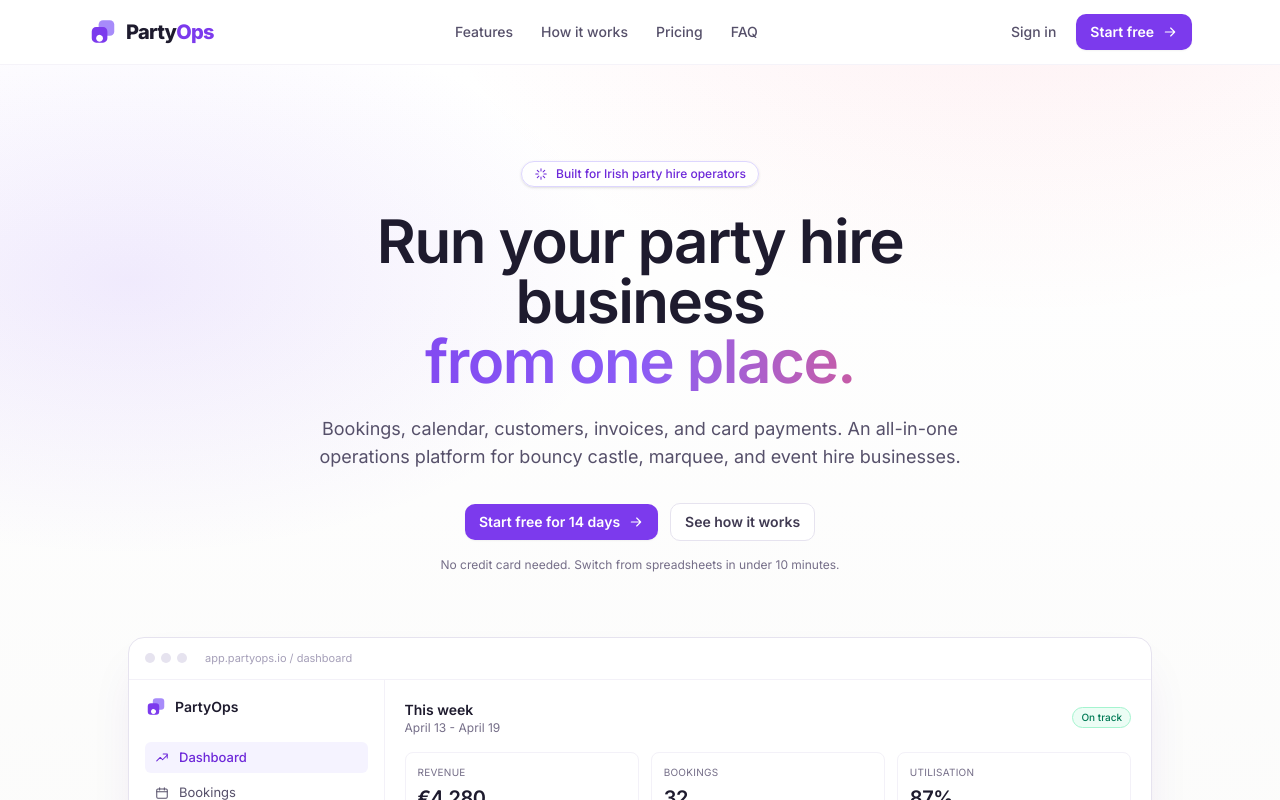
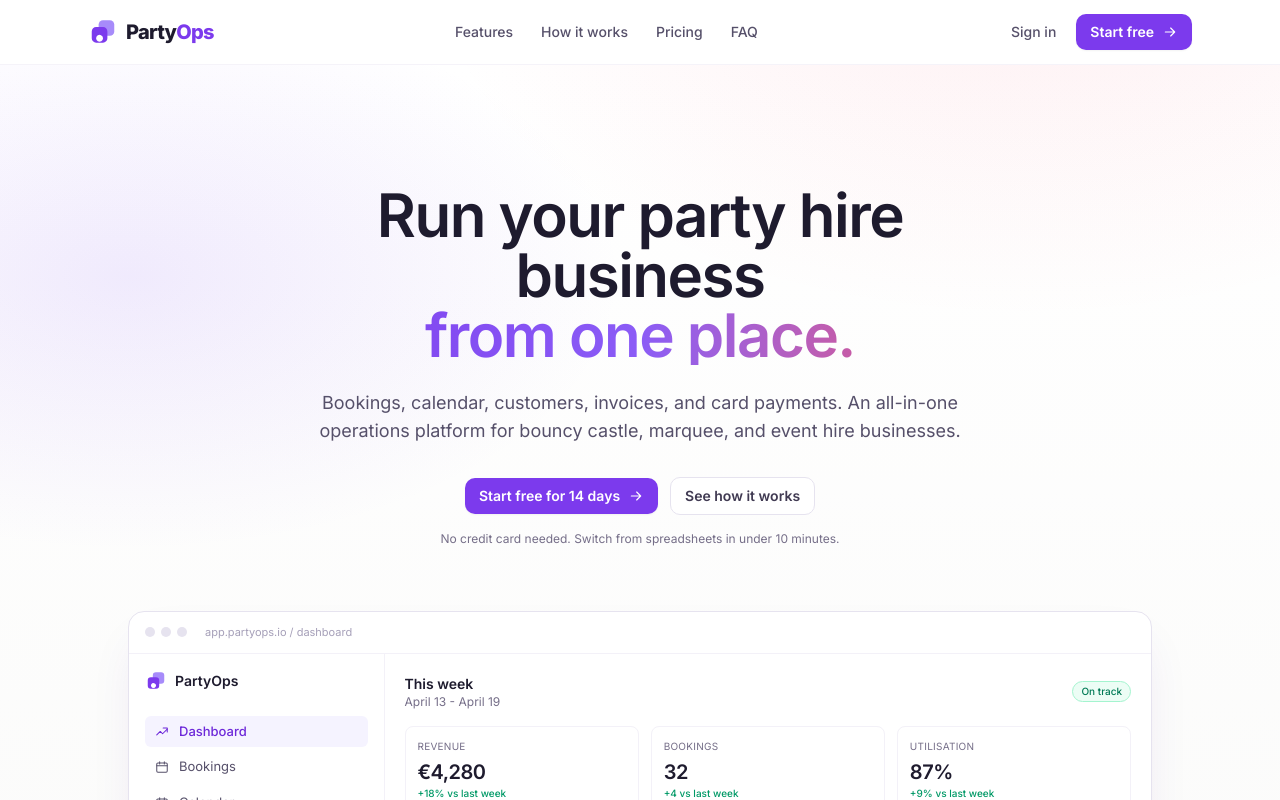
Before and after one commit to SamOHON0/partyops, a Next.js app: page / in a window 1280 px wide. Shown: the top 800 px of the page. Built offline with nearby package versions, Linux system fonts and the light colour scheme; no server answers.

Commit message:
Remove hero pill; show contact email

```diff
--- a/src/app/page.tsx
+++ b/src/app/page.tsx
@@ -8,7 +8,6 @@
   InvoiceIcon,
   BoltIcon,
   ShieldIcon,
-  SparklesIcon,
   CheckIcon,
   TrendingUpIcon,
 } from '@/components/ui/Icon'
@@ -66,9 +65,6 @@
     <section className="relative overflow-hidden po-hero-bg">
       <div className="mx-auto max-w-6xl px-4 pb-20 pt-16 sm:px-6 sm:pt-24">
         <div className="mx-auto max-w-3xl text-center">
-          <span className="inline-flex items-center gap-2 rounded-full border border-brand-200 bg-white/80 px-3 py-1 text-xs font-medium text-brand-700 shadow-sm">
-            <SparklesIcon size={14} /> Built for Irish party hire operators
-          </span>
           <h1 className="mt-6 text-4xl font-semibold tracking-tight text-ink-900 sm:text-6xl">
             Run your party hire business
             <span className="block bg-gradient-to-r from-brand-600 via-brand-500 to-accent-500 bg-clip-text text-transparent">
```
